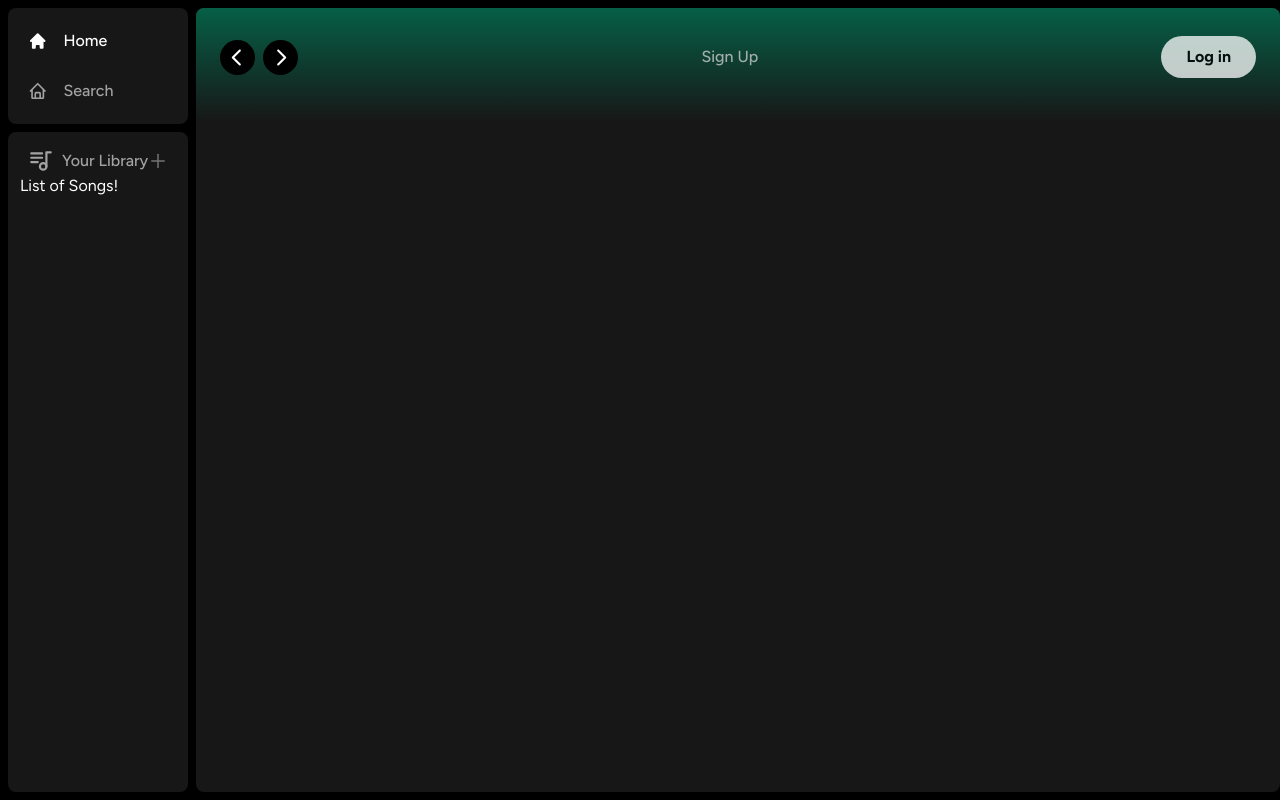
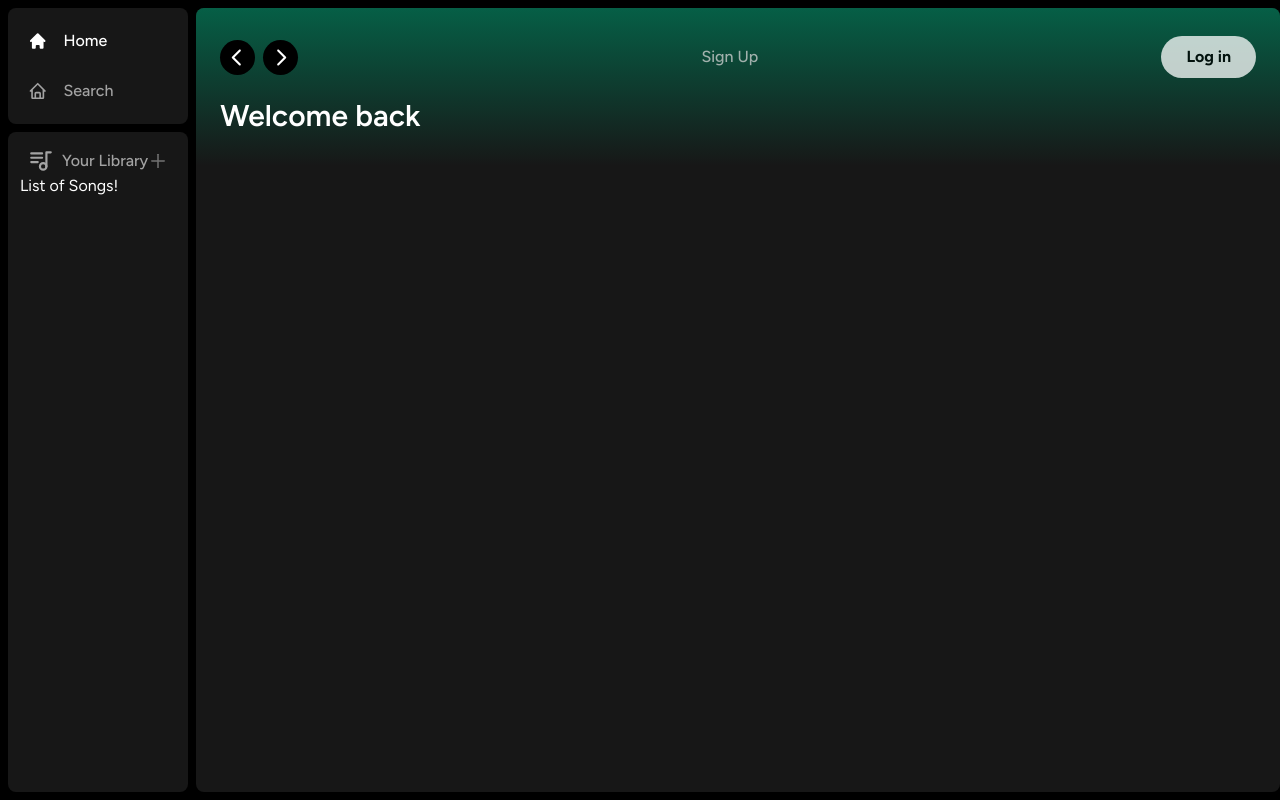
Before and after one commit to michaelorina/fullstack-spotify-clone, a Next.js app: page / in a window 1280 px wide. Built offline with nearby package versions, Linux system fonts and the light colour scheme.

Commit message:
Welcome back!

```diff
--- a/app/(site)/page.tsx
+++ b/app/(site)/page.tsx
@@ -11,7 +11,18 @@
         overflow-y-auto
       ">
         <Header>
+          <div className="mb-2">
+              <h1 className="
+                text-white
+                text-3xl
+                font-semibold
+              ">
+                Welcome back
+              </h1>
+              <div>
 
+              </div>
+          </div>
         </Header>
       </div>
     )
--- a/components/Header.tsx
+++ b/components/Header.tsx
@@ -137,6 +137,7 @@
                     </>
                 </div>
             </div>
+            {children}
         </div>
     );
 }
```
